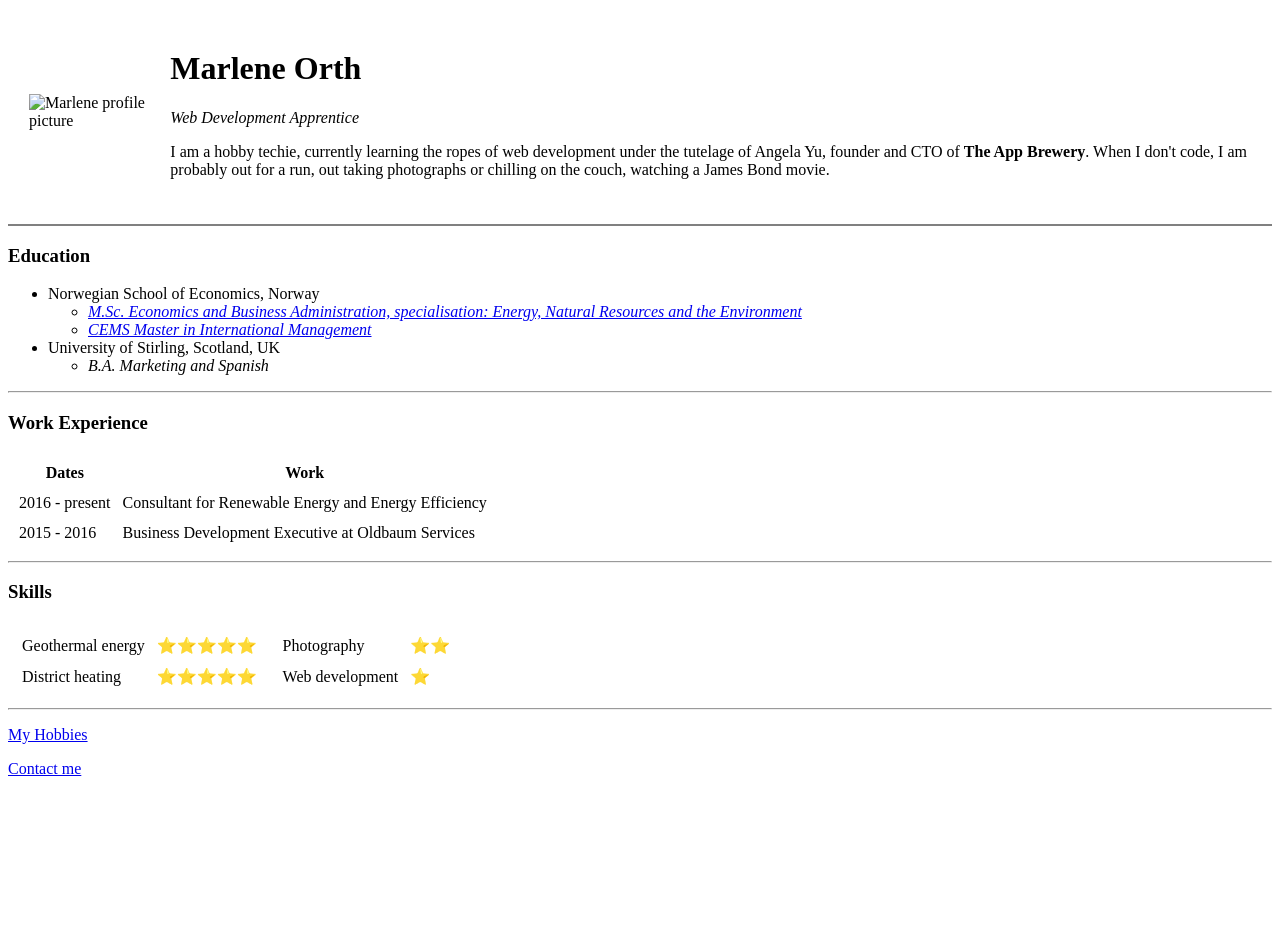
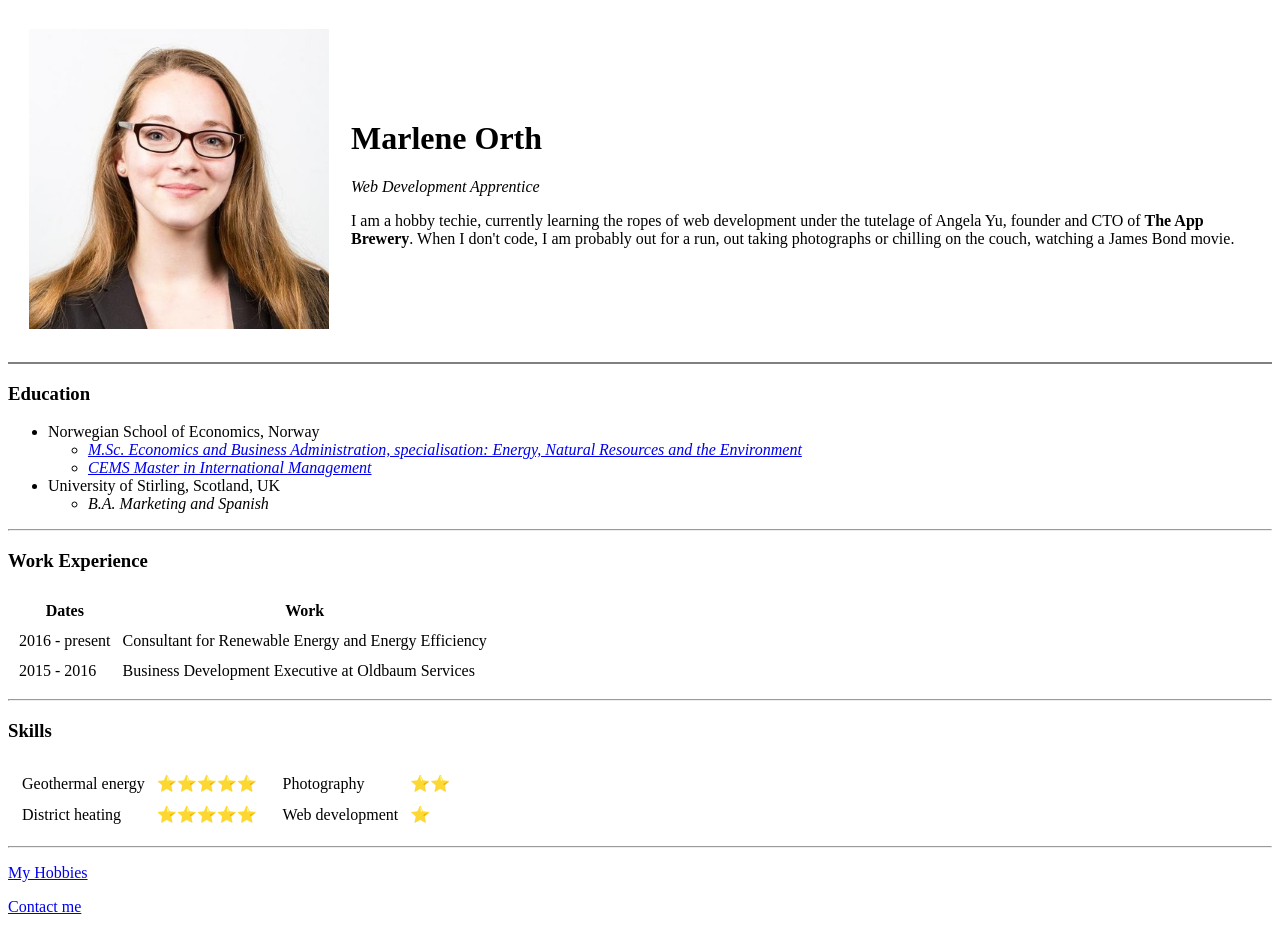
Before and after one commit to CodebugM/cv, a plain HTML site: page index.html in a window 1280 px wide. Before the commit the page ends 800 px from the top, so only its background shows below. Drawn offline with Linux system fonts and the light colour scheme.

Commit message:
Update index.html

```diff
--- a/index.html
+++ b/index.html
@@ -19,7 +19,7 @@ from left to right -->
   <table cellspacing=20>
     <!-- Table containing the avatar, name and bio -->
     <tr>
-      <td><img src="images/marlene2.png" alt="Marlene profile picture" height=300></td>
+      <td><img src="marlene2.png" alt="Marlene profile picture" height=300></td>
       <td>
         <h1>Marlene Orth</h1>
         <p><em>Web Development Apprentice</em></p>
```
